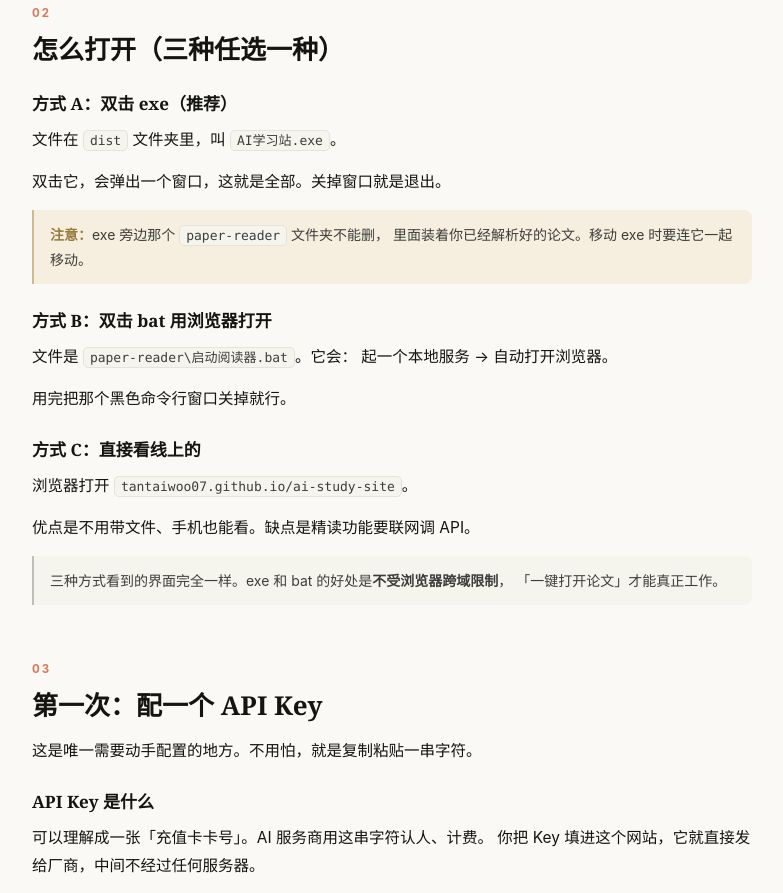
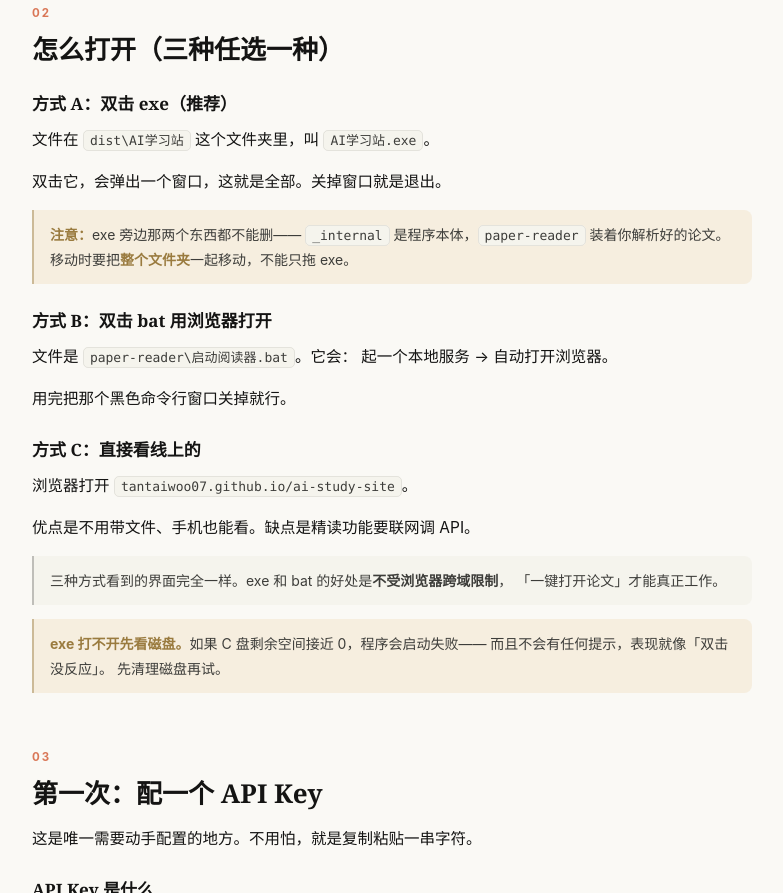
Before and after one commit to TanTaiwoo07/ai-study-site, a plain HTML site: page guide.html in a window 1280 px wide. Shown: the part 660-1553 px from the top of the page, without its empty margins (248-1031 px from the left). Drawn offline with Linux system fonts and the light colour scheme.

Commit message:
桌面端改用目录模式：启动更快、不依赖临时目录空间；教程说明磁盘满会导致启动失败

```diff
--- a/guide.html
+++ b/guide.html
@@ -166,11 +166,12 @@ footer {
     <h2>怎么打开（三种任选一种）</h2>
 
     <h3>方式 A：双击 exe（推荐）</h3>
-    <p>文件在 <code>dist</code> 文件夹里，叫 <code>AI学习站.exe</code>。</p>
+    <p>文件在 <code>dist\AI学习站</code> 这个文件夹里，叫 <code>AI学习站.exe</code>。</p>
     <p>双击它，会弹出一个窗口，这就是全部。关掉窗口就是退出。</p>
     <div class="warn">
-      <b>注意：</b>exe 旁边那个 <code>paper-reader</code> 文件夹不能删，
-      里面装着你已经解析好的论文。移动 exe 时要连它一起移动。
+      <b>注意：</b>exe 旁边那两个东西都不能删——
+      <code>_internal</code> 是程序本体，<code>paper-reader</code> 装着你解析好的论文。
+      移动时要把<b>整个文件夹</b>一起移动，不能只拖 exe。
     </div>
 
     <h3>方式 B：双击 bat 用浏览器打开</h3>
@@ -185,6 +186,12 @@ footer {
     <div class="note">
       三种方式看到的界面完全一样。exe 和 bat 的好处是<b>不受浏览器跨域限制</b>，
       「一键打开论文」才能真正工作。
+    </div>
+
+    <div class="warn">
+      <b>exe 打不开先看磁盘。</b>如果 C 盘剩余空间接近 0，程序会启动失败——
+      而且不会有任何提示，表现就像「双击没反应」。
+      先清理磁盘再试。
     </div>
   </section>
 
```
